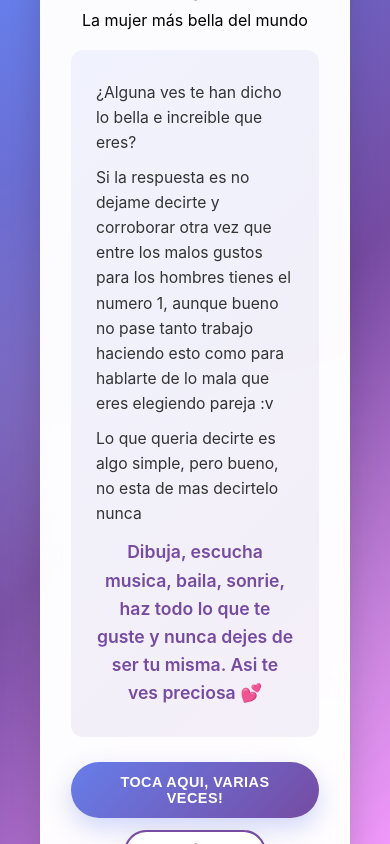
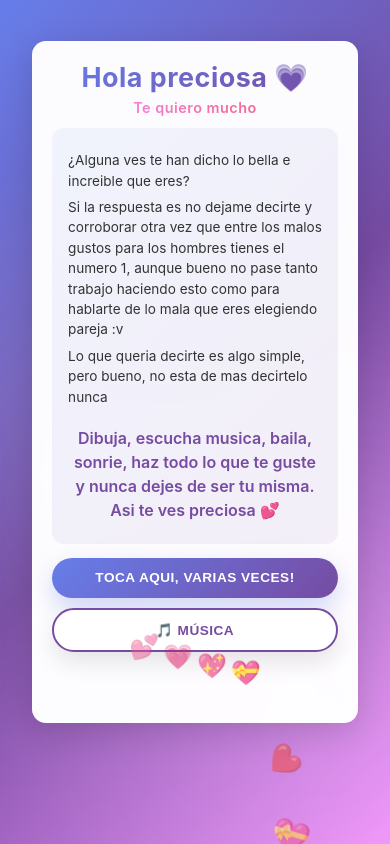
Before and after one commit to CarlosAMDev/repository, a plain HTML site: page index.html in a window 390 px wide. Drawn offline with Linux system fonts and the light colour scheme.

Commit message:
Modificado2

```diff
--- a/index.html
+++ b/index.html
@@ -21,8 +21,8 @@
       </div>
 
       <div class="main-message">
-        <h1 class="title">Hola Geily 💗</h1>
-        <p class="subtitle">La mujer más bella del mundo</p>
+        <h1 class="title">Hola preciosa 💗</h1>
+        <p class="subtitle">Te quiero mucho</p>
 
         <div class="message-box">
           <p class="message">
--- a/style.css
+++ b/style.css
@@ -6,8 +6,9 @@
 
 html, body {
   width: 100%;
-  height: 100%;
-  overflow: hidden;
+  min-height: 100%;
+  overflow-x: hidden;
+  overflow-y: auto;
 }
 
 body {
@@ -15,10 +16,8 @@ body {
   font-family: -apple-system, BlinkMacSystemFont, 'Segoe UI', Roboto, Oxygen, Ubuntu, Cantarell, sans-serif;
   display: flex;
   justify-content: center;
-  align-items: center;
+  align-items: flex-start;
   min-height: 100vh;
-  overflow-x: hidden;
-  overflow-y: auto;
   position: relative;
 }
 
@@ -38,28 +37,32 @@ body::before {
 
 .container {
   width: 100%;
-  height: 100%;
+  min-height: 100vh;
   display: flex;
   justify-content: center;
-  align-items: center;
-  padding: 20px;
+  align-items: flex-start;
+  padding: 3vh 4vw;
   position: relative;
 }
 
 .content {
-  max-width: 550px;
-  width: 95%;
+  max-width: min(560px, 92vw);
+  width: 100%;
   background: rgba(255, 255, 255, 0.98);
   backdrop-filter: blur(20px);
   border-radius: 24px;
-  padding: 35px 30px;
+  padding: clamp(24px, 4vh, 40px) clamp(20px, 5vw, 36px);
   text-align: center;
   box-shadow: 0 8px 32px rgba(0, 0, 0, 0.15);
   position: relative;
   z-index: 10;
   animation: slideIn 0.8s ease-out;
-  margin: 20px;
+  margin: clamp(16px, 3vh, 32px) auto;
   border: 1px solid rgba(255, 255, 255, 0.3);
+  max-height: 90vh;
+  overflow-y: auto;
+  overscroll-behavior: contain;
+  scrollbar-width: thin;
 }
 
 @keyframes slideIn {
@@ -157,16 +160,15 @@ body::before {
 }
 
 .title {
-  font-size: 2.8rem;
+  font-size: clamp(2rem, 5vw, 2.8rem);
   background: linear-gradient(135deg, #667eea 0%, #764ba2 100%);
   -webkit-background-clip: text;
   -webkit-text-fill-color: transparent;
   background-clip: text;
-  margin-bottom: 8px;
+  margin-bottom: 0.5em;
   font-weight: 700;
   letter-spacing: -1px;
   animation: pulse 2s ease-in-out infinite;
- animation: pulse 2s ease-in-out infinite;
 }
 
 @keyframes pulse {
@@ -175,34 +177,33 @@ body::before {
   }
   50% {
     transform: scale(1.05);
+  }
+}
+
 .subtitle {
-  font-size: 1.1rem;
+  font-size: clamp(0.95rem, 2.5vw, 1.1rem);
   background: linear-gradient(135deg, #f093fb 0%, #f5576c 100%);
   -webkit-background-clip: text;
   -webkit-text-fill-color: transparent;
   background-clip: text;
-  margin-bottom: 20px;
+  margin-bottom: 1.5em;
   font-weight: 600;
   letter-spacing: 0.5px;
-} margin-bottom: 20px;
-  font-weight: 500;
-  opacity: 0.9;
-}
 }
 /* Message Box */
 .message-box {
   background: linear-gradient(135deg, rgba(102, 126, 234, 0.08) 0%, rgba(118, 75, 162, 0.08) 100%);
   border-radius: 12px;
-  padding: 20px 25px;
-  margin: 20px 0;
+  padding: 2vh 4vw;
+  margin: 2vh 0;
   text-align: left;
 }
 
 .message {
-  font-size: 0.98rem;
+  font-size: clamp(0.85rem, 2vw, 0.98rem);
   color: #333;
   line-height: 1.6;
-  margin: 10px 0;
+  margin: 1em 0;
   opacity: 0;
   animation: fadeInUp 0.8s ease-out forwards;
 }
@@ -235,25 +236,25 @@ body::before {
 }
 
 .message.emotional {
-  font-size: 1.1rem;
+  font-size: clamp(1rem, 2.5vw, 1.1rem);
   font-weight: 600;
   color: #764ba2;
   text-align: center;
-  margin-top: 12px;
+  margin-top: 1.2em;
 }
 
 /* Buttons */
 .interactive-section {
   display: flex;
-  gap: 12px;
+  gap: 1vw;
   justify-content: center;
-  margin: 25px 0 20px 0;
+  margin: 3vh 0 2vh 0;
   flex-wrap: wrap;
 }
 
 .btn {
-  padding: 12px 28px;
-  font-size: 0.9rem;
+  padding: 1.2em 2.5em;
+  font-size: clamp(0.85rem, 2vw, 0.9rem);
   border: none;
   border-radius: 50px;
   cursor: pointer;
@@ -296,12 +297,12 @@ body::before {
 
 /* Floating Hearts */
 .floating-hearts {
-  margin-top: 25px;
-  height: 50px;
+  margin-top: 3vh;
+  height: 6vh;
   display: flex;
   justify-content: center;
   align-items: flex-end;
-  gap: 8px;
+  gap: 1vw;
 }
 
 .float-heart {
@@ -363,18 +364,20 @@ body::before {
   display: flex;
   justify-content: center;
   align-items: center;
+}
+
 .modal-content {
   background: white;
-  padding: 35px 40px;
+  padding: 4vh 5vw;
   border-radius: 20px;
   text-align: center;
-  max-width: 480px;
+  max-width: min(480px, 85vw);
   width: 90%;
   animation: popUp 0.4s ease;
   box-shadow: 0 8px 32px rgba(0, 0, 0, 0.2);
-  margin: 20px;
-} animation: popUp 0.4s ease;
-  box-shadow: 0 20px 60px rgba(0, 0, 0, 0.3);
+  margin: 2vh auto;
+  max-height: 85vh;
+  overflow-y: auto;
 }
 
 @keyframes popUp {
@@ -417,34 +420,36 @@ body::before {
 .close-btn:hover {
   transform: translateY(-2px);
   box-shadow: 0 10px 25px rgba(102, 126, 234, 0.3);
+}
 /* Responsive */
 @media (max-width: 768px) {
   .content {
-    padding: 30px 20px;
-    border-radius: 20px;
-    width: 92%;
-    margin: 15px;
+    padding: clamp(20px, 3vh, 28px) clamp(16px, 4vw, 26px);
+    border-radius: 18px;
+    width: 94%;
+    margin: clamp(12px, 2vh, 20px) auto;
+    max-height: 88vh;
   }
 
   .title {
-    font-size: 2.5rem;
+    font-size: clamp(1.9rem, 5vw, 2.3rem);
   }
 
   .subtitle {
-    font-size: 1.1rem;
+    font-size: clamp(0.95rem, 2.8vw, 1.05rem);
   }
 
   .message {
-    font-size: 1rem;
+    font-size: clamp(0.9rem, 2.5vw, 0.98rem);
   }
 
   .message-box {
-    padding: 20px;
+    padding: clamp(14px, 2.4vh, 20px) clamp(14px, 4vw, 22px);
   }
 
   .btn {
-    padding: 12px 25px;
-    font-size: 0.9rem;
+    padding: 0.9em 2.1em;
+    font-size: clamp(0.85rem, 2.3vw, 0.95rem);
   }
 
   .heart {
@@ -452,70 +457,75 @@ body::before {
   }
 
   .modal-content {
-    padding: 35px 25px;
+    padding: clamp(20px, 3vh, 28px) clamp(18px, 5vw, 26px);
+    max-height: 84vh;
+    overflow-y: auto;
   }
 
   .modal-content h2 {
-    font-size: 2rem;
+    font-size: clamp(1.6rem, 4.5vw, 1.9rem);
   }
 
   .modal-content p {
-    font-size: 1rem;
+    font-size: clamp(0.92rem, 2.5vw, 1rem);
   }
 }
 
 @media (max-width: 480px) {
   .content {
-    padding: 20px 18px;
-    width: 90%;
-    margin: 10px;
-    border-radius: 15px;
+    padding: clamp(16px, 3vh, 20px) clamp(14px, 5vw, 20px);
+    width: 94%;
+    margin: clamp(10px, 2vh, 16px);
+    border-radius: 14px;
+    max-height: 85vh;
   }
 
   .title {
-    font-size: 1.8rem;
+    font-size: clamp(1.6rem, 6vw, 1.85rem);
     letter-spacing: 0.5px;
     margin-bottom: 6px;
   }
 
   .subtitle {
-    font-size: 0.95rem;
-    margin-bottom: 15px;
+    font-size: clamp(0.9rem, 3.5vw, 1rem);
+    margin-bottom: 12px;
   }
 
   .message {
-    font-size: 0.9rem;
+    font-size: clamp(0.85rem, 3vw, 0.95rem);
     line-height: 1.5;
-    margin: 8px 0;
+    margin: 6px 0;
   }
 
   .message-box {
-    padding: 15px;
-    margin: 15px 0;
+    padding: clamp(12px, 2.5vh, 16px);
+    margin: 12px 0;
   }
 
   .interactive-section {
     flex-direction: column;
     gap: 10px;
-    margin: 20px 0 15px 0;
+    margin: 14px 0 12px 0;
   }
 
   .btn {
     width: 100%;
-    padding: 12px 20px;
+    padding: 0.9em 1.6em;
   }
 
   .modal-content {
-    padding: 25px 20px;
-    margin: 15px;
+    padding: clamp(16px, 3vh, 22px) clamp(14px, 5vw, 20px);
+    margin: 12px;
+    max-height: 80vh;
+    overflow-y: auto;
   }
 
   .modal-content h2 {
-    font-size: 1.6rem;
+    font-size: clamp(1.3rem, 5vw, 1.6rem);
   }
 
   .modal-content p {
-    font-size: 0.95rem;
+    font-size: clamp(0.88rem, 3vw, 0.95rem);
     line-height: 1.6;
   }
 
@@ -524,8 +534,8 @@ body::before {
   }
 
   .floating-hearts {
-    margin-top: 20px;
-    height: 40px;
+    margin-top: 14px;
+    height: 36px;
   }
 
   .float-heart {
```
